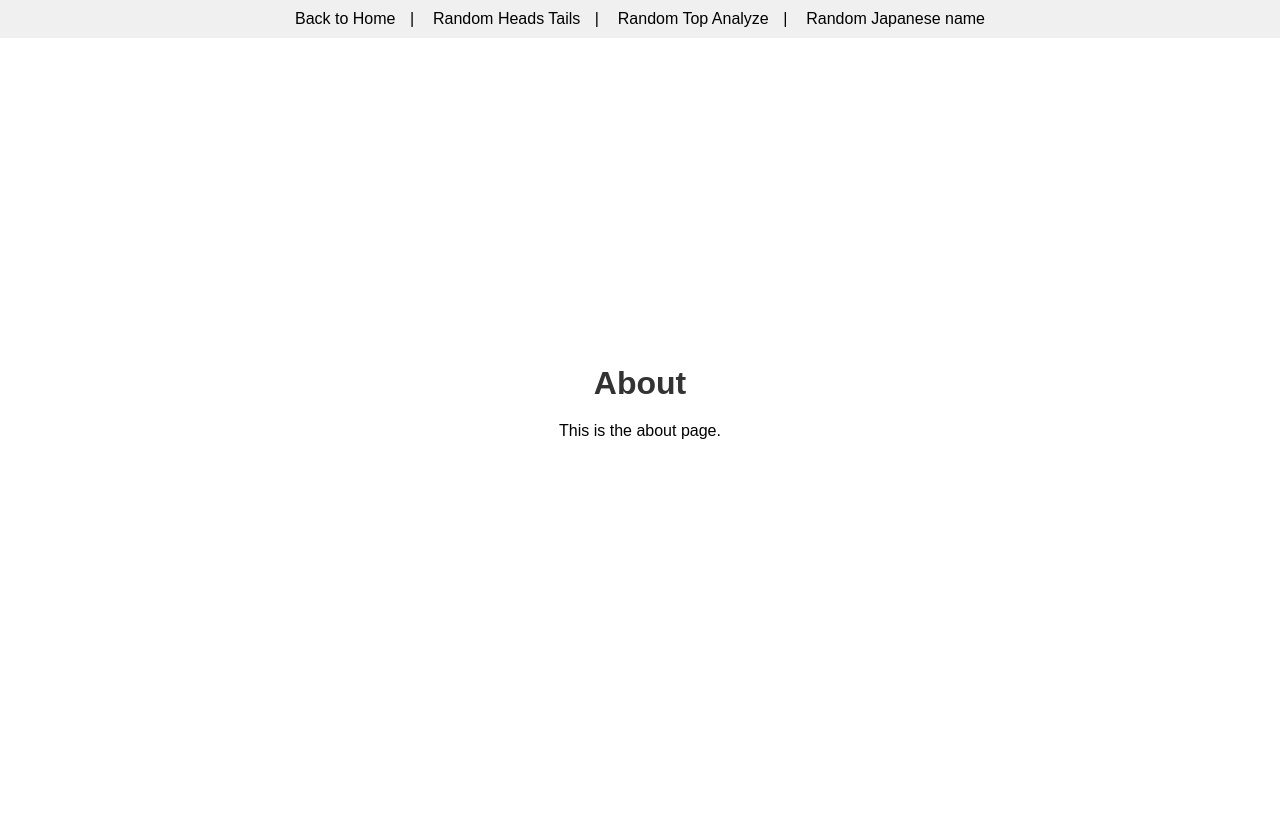
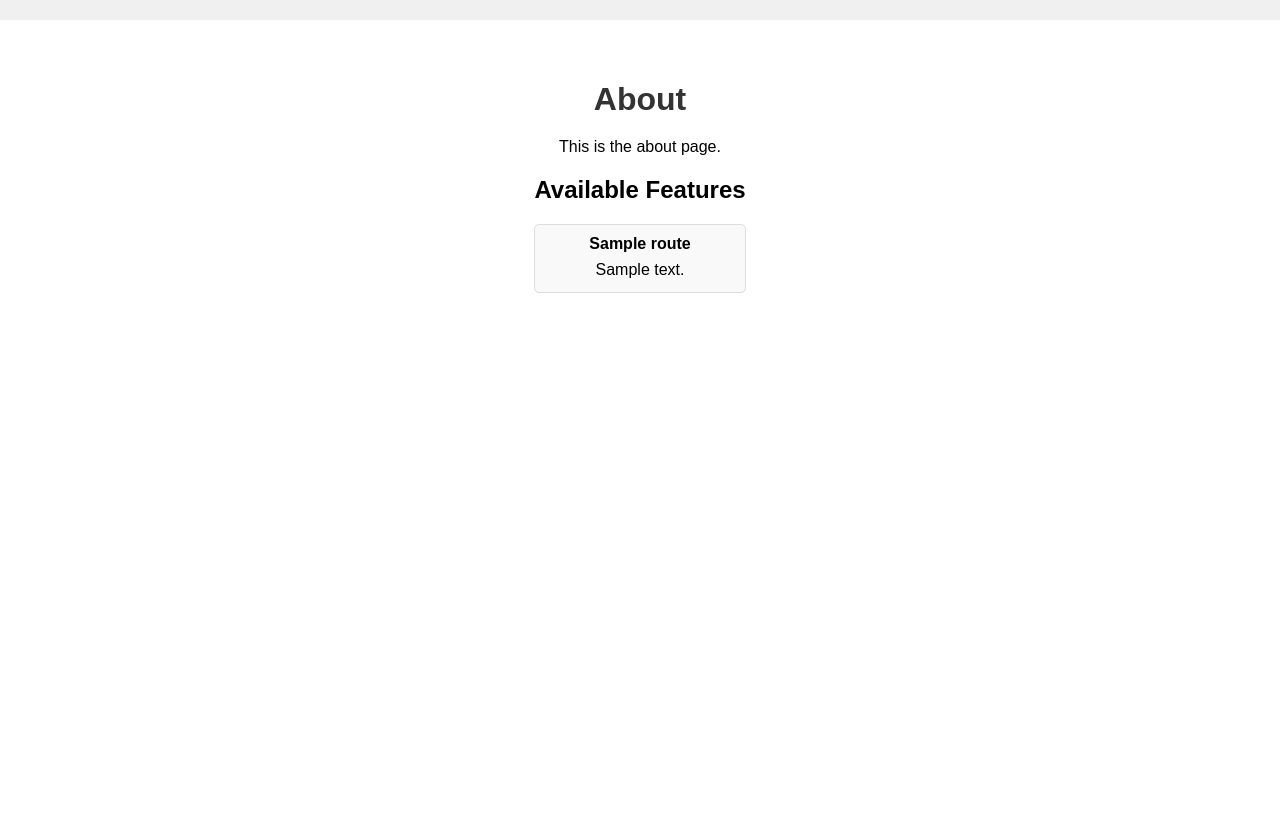
Before and after one commit to mr9733n/rna2, a Python web app: template flask/templates/about.html in a window 1280 px wide. Before the commit the page ends 439 px from the top, so only its background shows below. Run offline with Jinja, Linux system fonts and the light colour scheme; the template is opened without the code that fills it: most values are stand-ins (such as "Sample title", 1, 10 or a date in 2020).

Commit message:
Pretty fixes >.<

```diff
--- a/flask/static/style.css
+++ b/flask/static/style.css
@@ -2,10 +2,11 @@
     font-family: Arial, sans-serif;
     display: flex;
     flex-direction: column;
-    justify-content: center;
-    align-items: center;
+    /*justify-content: center;
+    align-items: center;*/
     height: 100vh;
     margin: 0;
+    padding-top: 5vh;
 }
 
 .container {
@@ -13,6 +14,7 @@
     margin: 0 auto;
     padding: 20px;
     text-align: center;
+
 }
 
 h1 {
@@ -125,3 +127,22 @@
 .menu a:hover {
     color: #555;                /* Цвет ссылок при наведении */
 }
+.description {
+    white-space: pre-wrap;
+}
+.description-item {
+    margin-bottom: 15px;
+    padding: 10px;
+    border: 1px solid #ddd;
+    border-radius: 5px;
+    background-color: #f9f9f9;
+}
+
+.description-title {
+    font-weight: bold;
+}
+
+.description-text {
+    margin-top: 5px;
+    line-height: 1.5;
+}
--- a/flask/templates/about.html
+++ b/flask/templates/about.html
@@ -7,13 +7,24 @@
 </head>
 <body>
     <div class="menu">
-        <a href="{{ url_for('index') }}">Back to Home</a>&nbsp;|&nbsp;
-        <a href="{{ url_for('random_heads_tails') }}">Random Heads Tails</a>&nbsp;|&nbsp;
-        <a href="{{ url_for('random_top_analyze') }}">Random Top Analyze</a>&nbsp;|&nbsp;
-        <a href="{{ url_for('random_japanese_names') }}">Random Japanese name</a>
+        {% for route in routes %}
+            {% if route['show_in_menu'] %}
+                <a href="{{ url_for(route['endpoint']) }}">{{ route['title'] }}</a>&nbsp;|&nbsp;
+            {% endif %}
+        {% endfor %}
     </div>
     <div class="container">
         <h1>About</h1>
         <p>This is the about page.</p>
-</div></body>
+        <h2>Available Features</h2>
+        <div>
+            {% for route in routes %}
+                <div class="description-item">
+                    <div class="description-title">{{ route['title'] }}</div>
+                    <div class="description-text">{{ route['description'] | safe }}</div>
+                </div>
+            {% endfor %}
+        </div>
+    </div>
+</body>
 </html>
```
Also changed, not shown: flask/app.py (+41 -0 lines).
